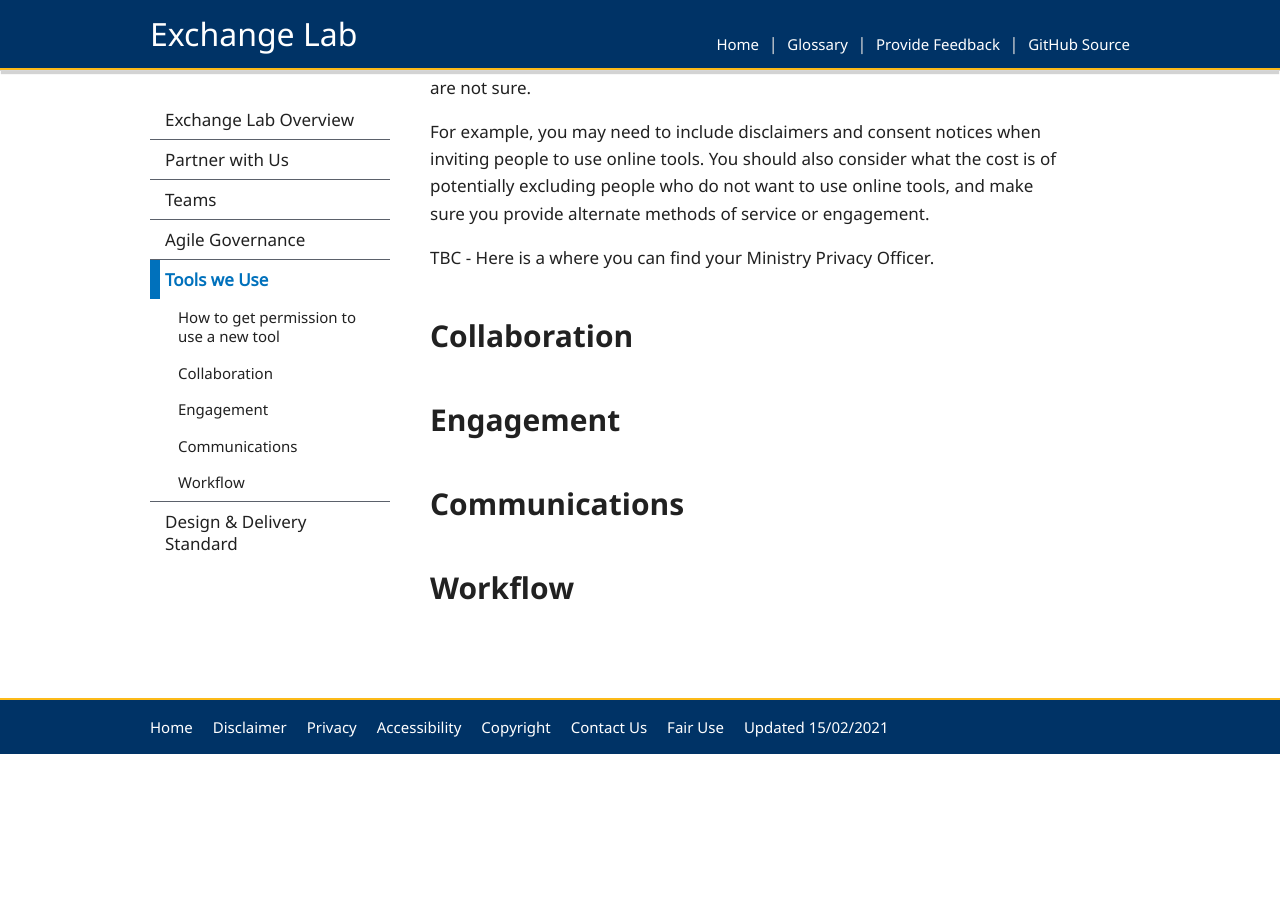
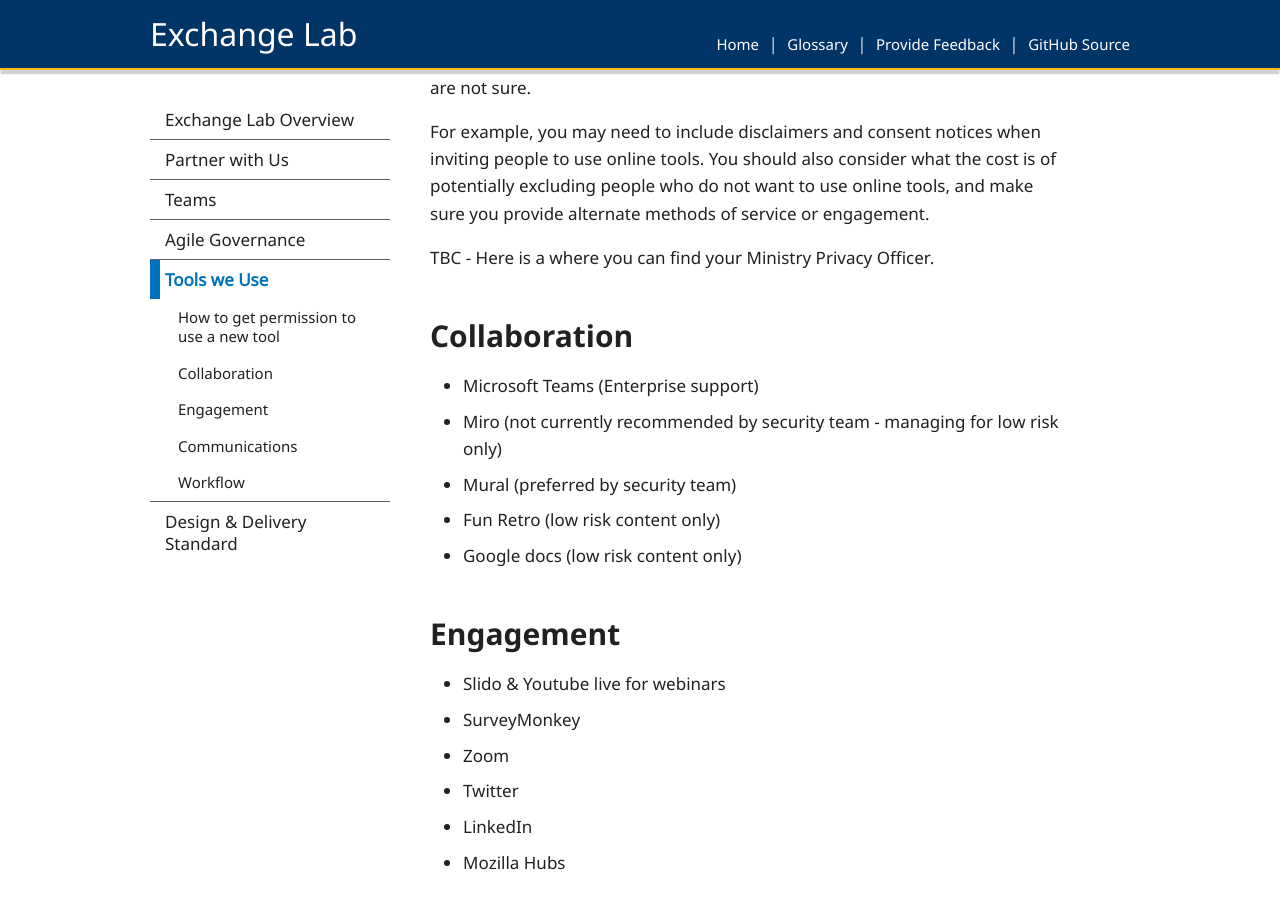
Before and after one commit to HeatherRemacle/exchangelabops, a Jekyll site: the page built from pages/tools.md, in a window 1280 px wide and 900 px high, scrolled down 1172 px. Built offline with Jekyll 4.4.1, drawn with Linux system fonts in a browser that asks for light colours; before the commit the page ends 1926 px from its top, so only the background shows below that; some of the changed text lies outside the part shown.

Commit message:
Update tools.md

```diff
--- a/pages/tools.md
+++ b/pages/tools.md
@@ -45,8 +45,33 @@ TBC - Here is a where you can find your Ministry Privacy Officer.
 
 ## Collaboration
 
+- Microsoft Teams (Enterprise support)
+- Miro (not currently recommended by security team - managing for low risk only)
+- Mural (preferred by security team)
+- Fun Retro (low risk content only)
+- Google docs (low risk content only)
+
 ## Engagement
+
+- Slido & Youtube live for webinars
+- SurveyMonkey
+- Zoom
+- Twitter
+- LinkedIn
+- Mozilla Hubs
 
 ## Communications
 
+- '@'Work Group
+- Medium Blog
+- Yammer Channels
+- MailChimp for newsletter
+
 ## Workflow
+
+- Microsoft Teams Planner
+- Trello
+- Github and ZenHub for product development
+
+<br/>
+[Back to the Top](#)
```
